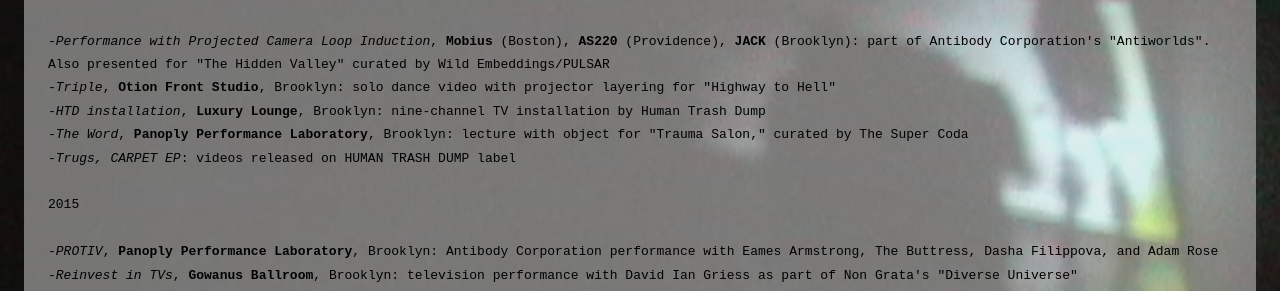
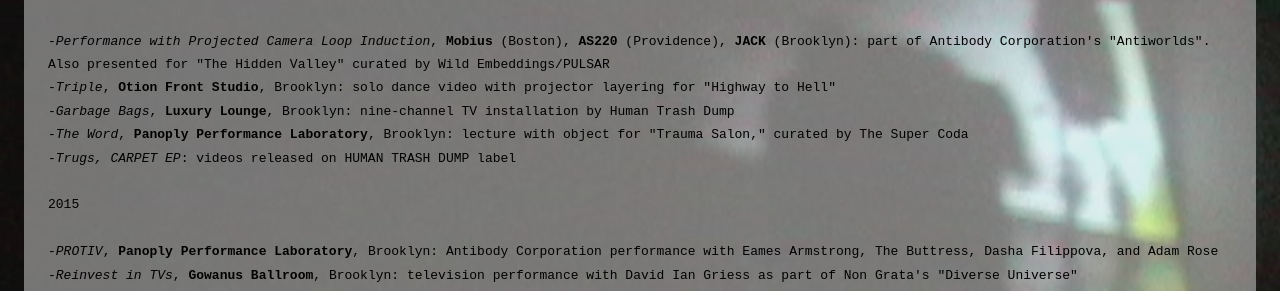
Before and after one commit to scootfence/scootfence.github.io, a Jekyll site: the page built from about.md, in a window 1280 px wide. Shown: the part 154-445 px from the top of the page. Built offline with Jekyll 4.4.1, drawn with Linux system fonts in a browser that asks for light colours; Markdown is read by kramdown in place of the engine named in the settings.

Commit message:
Update about.md

```diff
--- a/about.md
+++ b/about.md
@@ -10,7 +10,7 @@ contact: braddocka@gmail.com
 <br><br>
 -<i>Performance with Projected Camera Loop Induction</i>, <b>Mobius</b> (Boston), <b>AS220</b> (Providence), <b>JACK</b> (Brooklyn): part of Antibody Corporation's "Antiworlds". Also presented for "The Hidden Valley" curated by Wild Embeddings/PULSAR
 <br>-<i>Triple</i>, <b>Otion Front Studio</b>, Brooklyn: solo dance video with projector layering for "Highway to Hell"
-<br>-<i>HTD installation</i>, <b>Luxury Lounge</b>, Brooklyn: nine-channel TV installation by Human Trash Dump
+<br>-<i>Garbage Bags</i>, <b>Luxury Lounge</b>, Brooklyn: nine-channel TV installation by Human Trash Dump
 <br>-<i>The Word</i>, <b>Panoply Performance Laboratory</b>, Brooklyn: lecture with object for "Trauma Salon," curated by The Super Coda
 <br>-<i>Trugs, CARPET EP</i>: videos released on HUMAN TRASH DUMP label
 <br><br>
```
